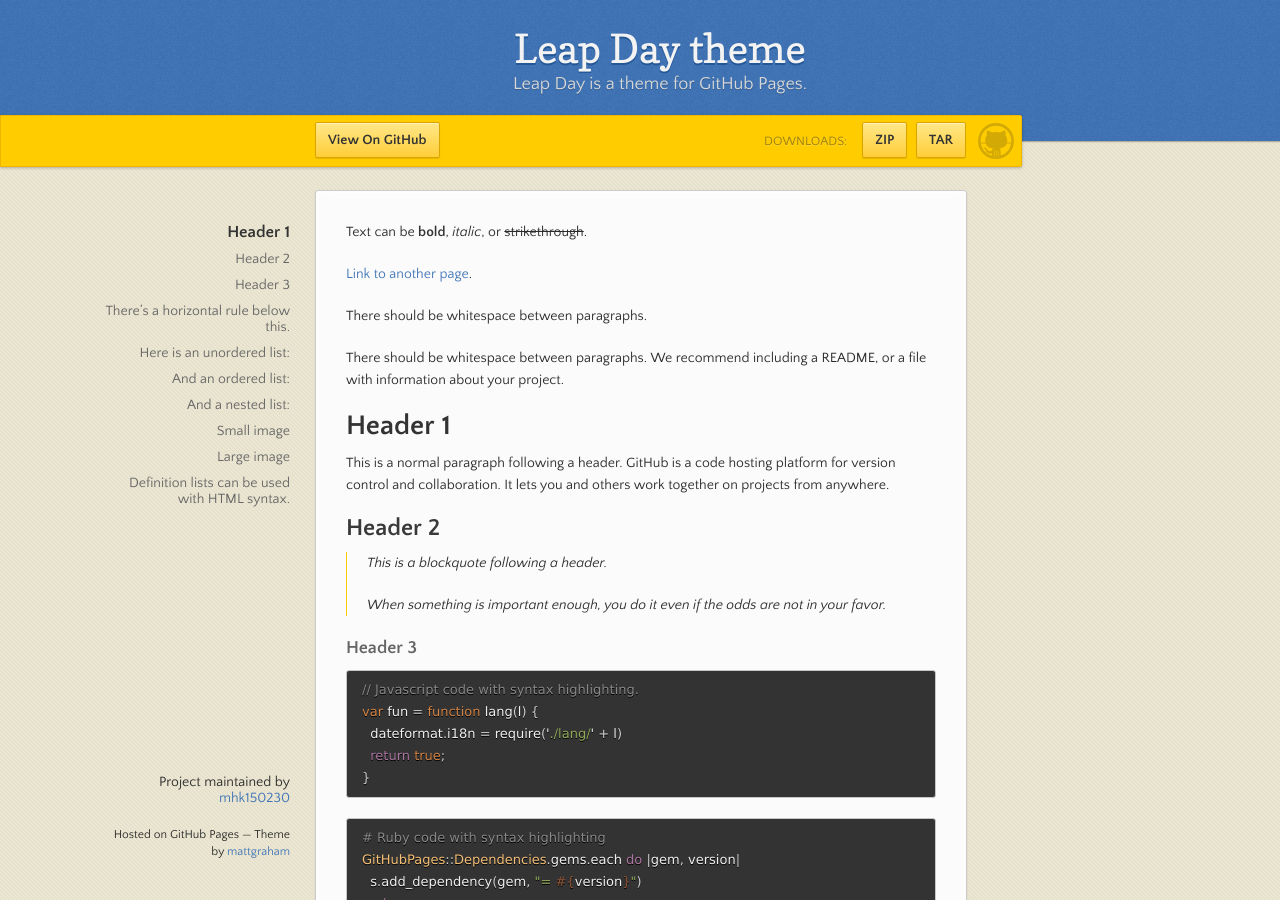
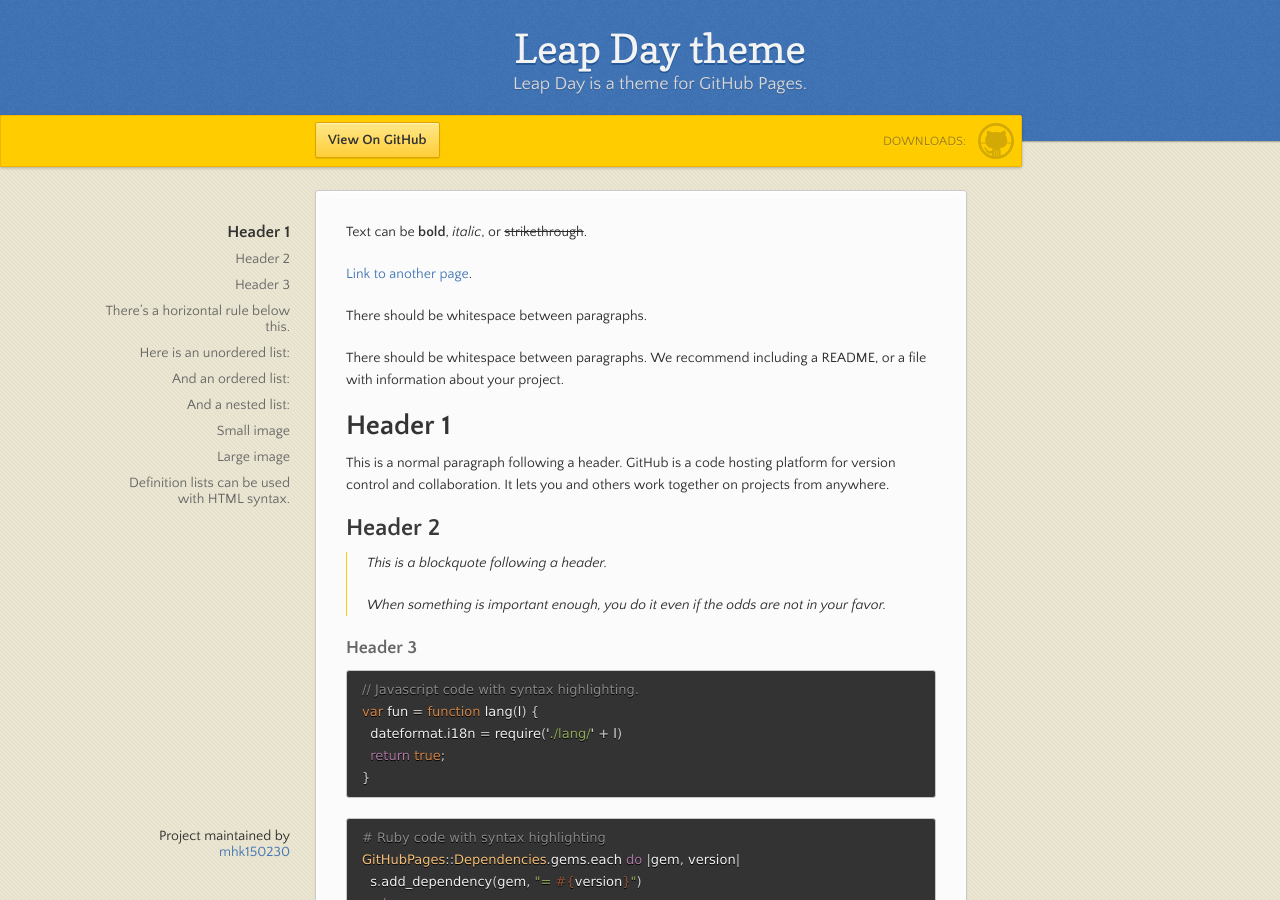
Before and after one commit to mhk150230/Michael-Kim-Bio, a Jekyll site: the page built from index.md, in a window 1280 px wide and 900 px high. Built offline with Jekyll 4.4.1, drawn with Linux system fonts in a browser that asks for light colours.

Commit message:
Update default.html

```diff
--- a/_layouts/default.html
+++ b/_layouts/default.html
@@ -28,10 +28,6 @@
         {% if site.show_downloads %}
           <div class="downloads">
             <span>Downloads:</span>
-            <ul>
-              <li><a href="{{ site.github.zip_url }}" class="button">ZIP</a></li>
-              <li><a href="{{ site.github.tar_url }}" class="button">TAR</a></li>
-            </ul>
           </div>
         {% endif %}
       </div><!-- end banner -->
@@ -48,7 +44,6 @@
         {% if site.github.is_project_page %}
           <p>Project maintained by <a href="{{ site.github.owner_url }}">{{ site.github.owner_name }}</a></p>
         {% endif %}
-        <p><small>Hosted on GitHub Pages &mdash; Theme by <a href="https://twitter.com/mattgraham">mattgraham</a></small></p>
       </footer>
     </div>
 
```
